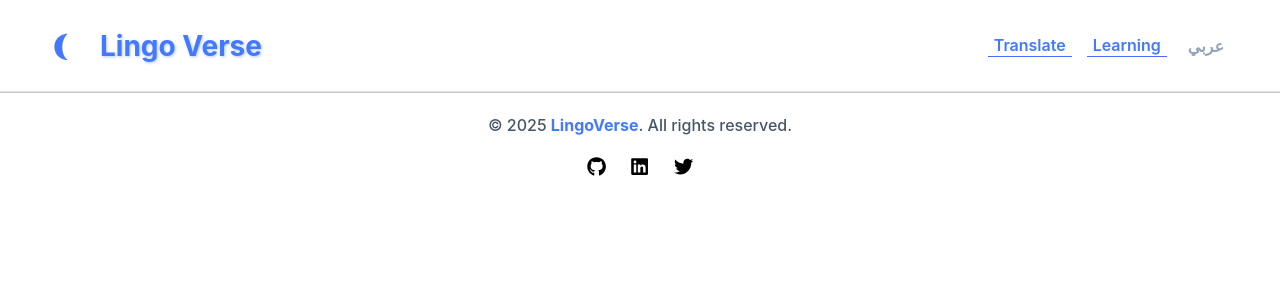
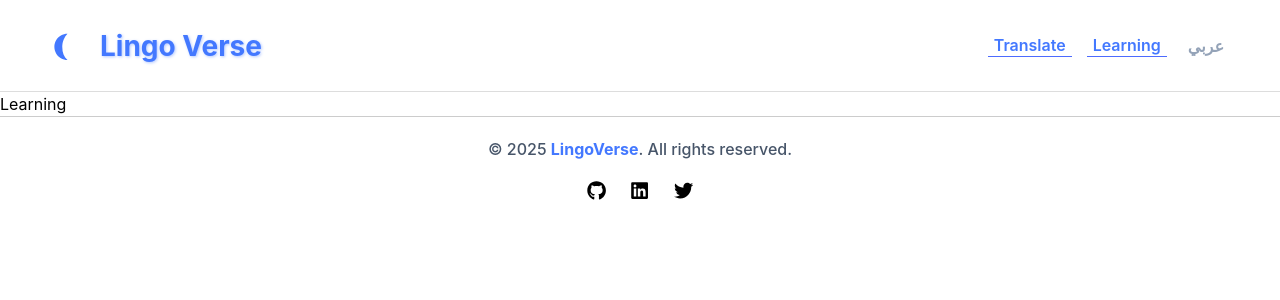
Before and after one commit to jawadrada/LingoVerse, a React (Vite) app in the folder client/: page /learning in a window 1280 px wide. Shown: the top 300 px of the page. Built offline with nearby package versions, Linux system fonts and the light colour scheme.

Commit message:
Add Learning page

```diff
--- a/client/src/App.tsx
+++ b/client/src/App.tsx
@@ -2,6 +2,7 @@ import { BrowserRouter as Router, Route, Routes } from "react-router-dom";
 import Layout from "./components/Layout.tsx";
 import Home from "./pages/Home/Home.tsx";
 import Translation from "./pages/Translation/Translation.tsx";
+import Learning from "./pages/Learning/Learning.tsx";
 
 function App() {
   return (
@@ -14,6 +15,9 @@ function App() {
 
             {/*Translation Route*/}
             <Route path="/translation" element={<Translation />} />
+
+            {/*Learning Route*/}
+            <Route path="/learning" element={<Learning />} />
           </Routes>
         </Layout>
       </Router>
--- /dev/null
+++ b/client/src/pages/Learning/Learning.tsx
@@ -0,0 +1,9 @@
+import "./Learning.css";
+
+function Learning() {
+  return (
+    <div>Learning</div>
+  )
+}
+
+export default Learning
```
Also changed, not shown: client/src/pages/Learning/Learning.css (added).
